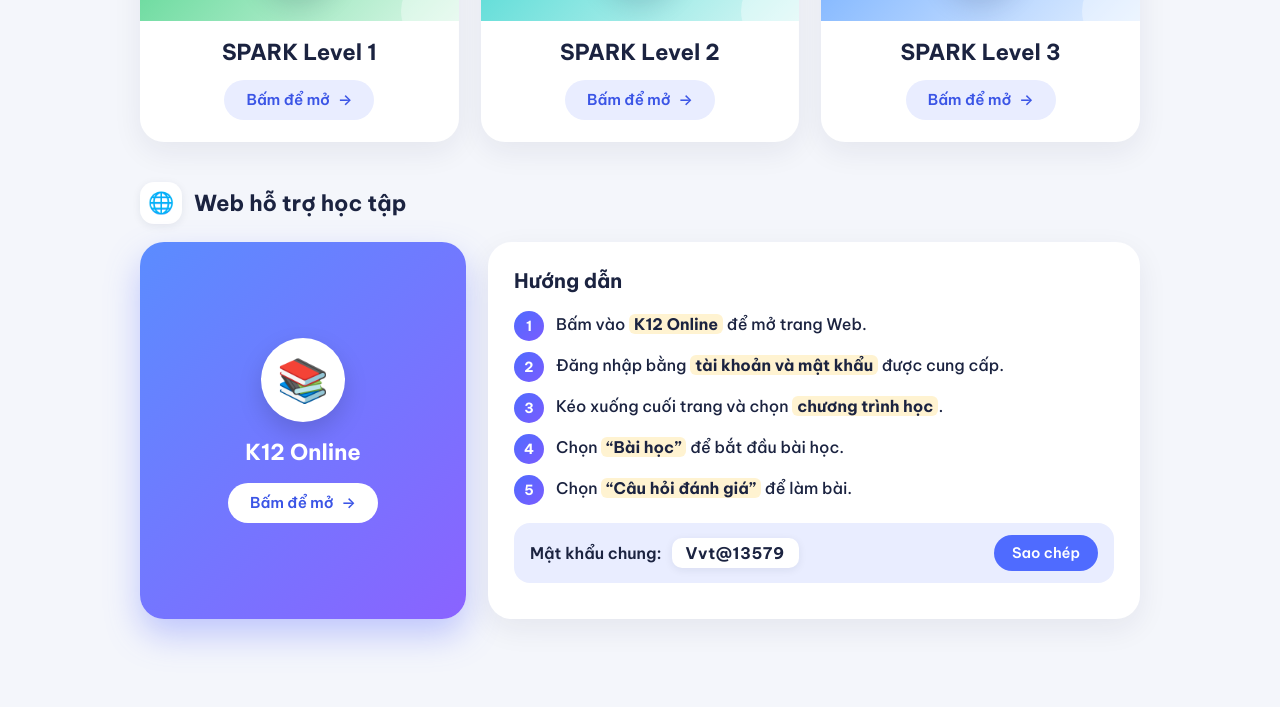
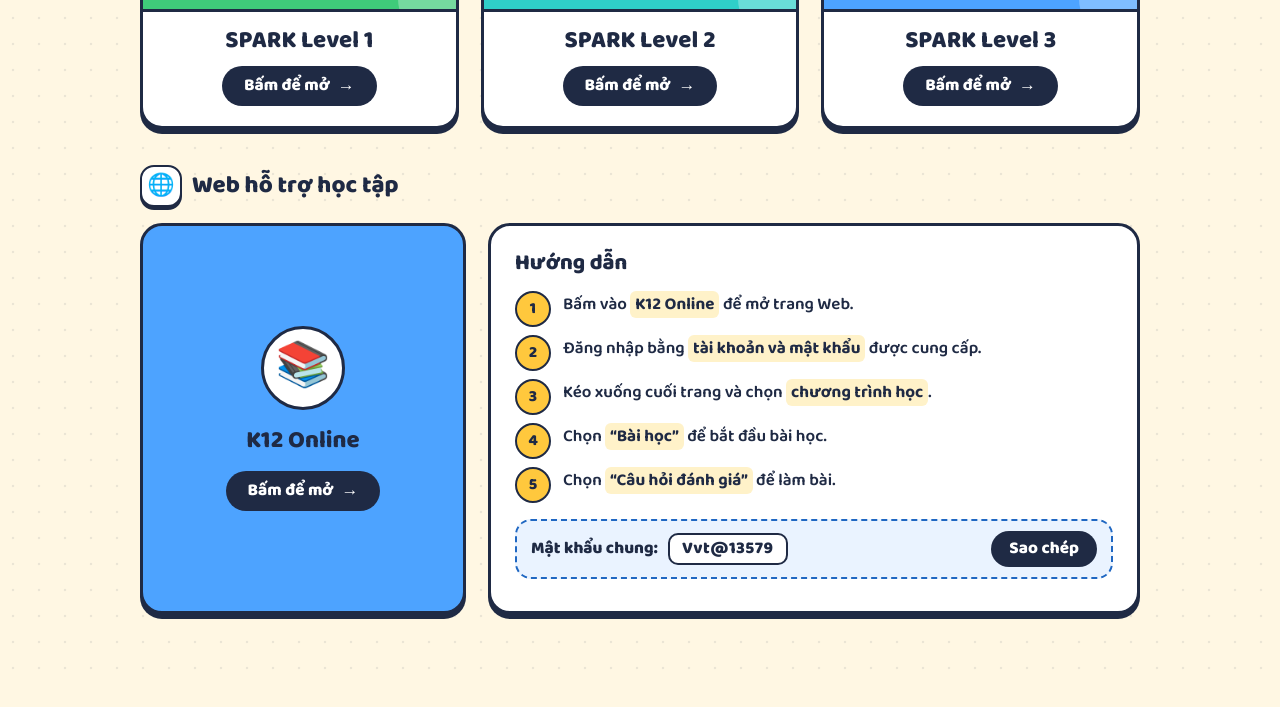
Before and after one commit to nttv992/ic3, a plain HTML site: page index.html in a window 1280 px wide. Shown: the part 385-1092 px from the top of the page. Drawn offline with Linux system fonts and the light colour scheme.

Commit message:
Add files via upload

```diff
--- a/index.html
+++ b/index.html
@@ -6,8 +6,8 @@
 <title>Trang chủ</title>
 <link rel="preconnect" href="https://fonts.googleapis.com">
 <link rel="preconnect" href="https://fonts.gstatic.com" crossorigin>
-<link href="https://fonts.googleapis.com/css2?family=Be+Vietnam+Pro:wght@400;500;600;700;800&display=swap" rel="stylesheet">
-<link rel="stylesheet" href="index.css?v=1">
+<link href="https://fonts.googleapis.com/css2?family=Baloo+2:wght@500;600;700;800&display=swap" rel="stylesheet">
+<link rel="stylesheet" href="student.css?v=4">
 </head>
 <body>
 <div class="topbar"><div class="wrap"><a href="#/"><span id="siteIcon"></span><span id="siteTitle"></span></a></div></div>
```
